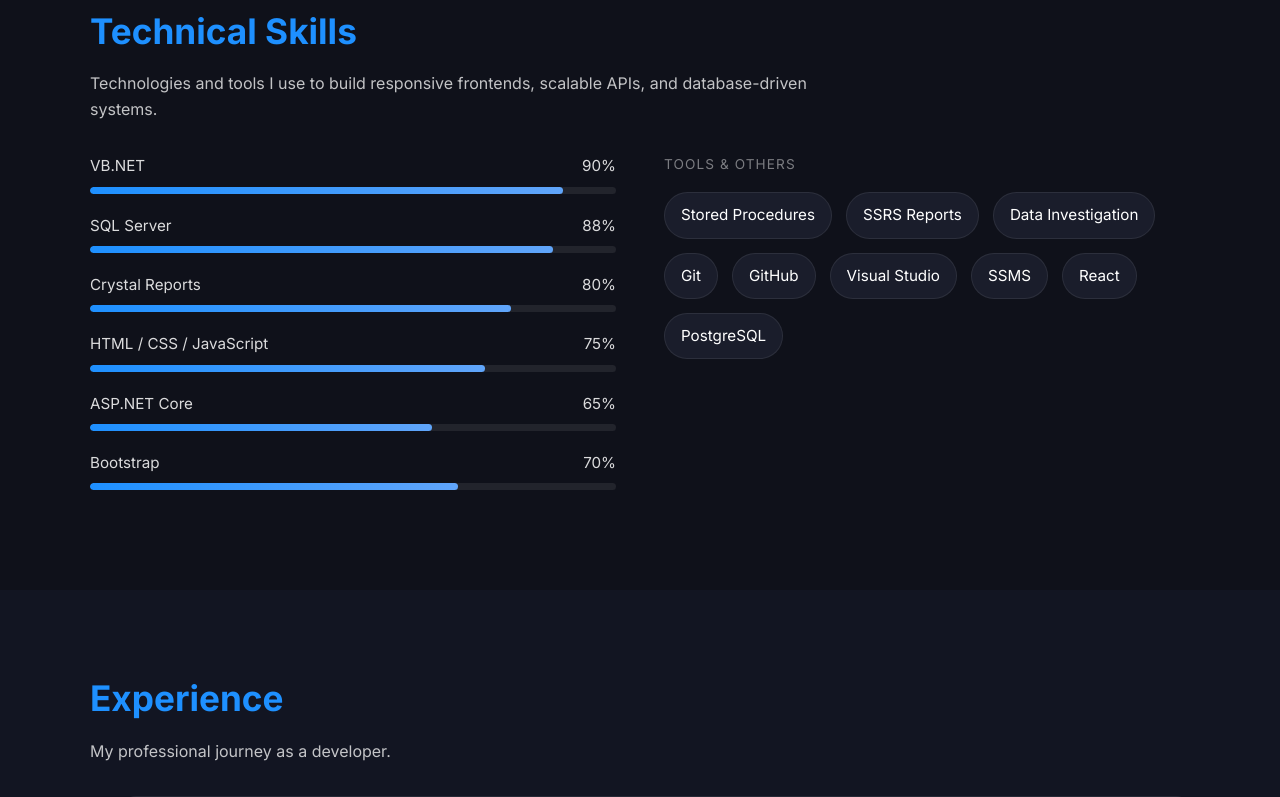
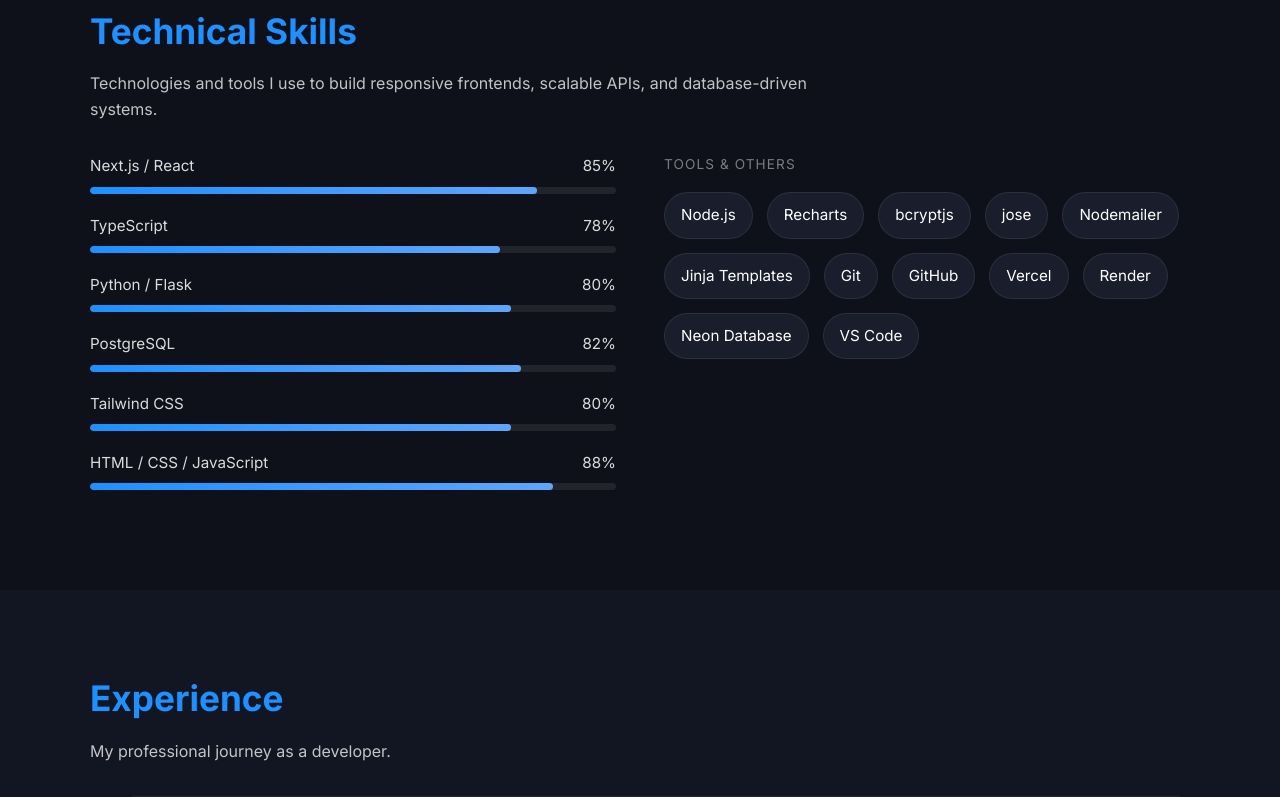
Before and after one commit to engrpaulojimena/web-portfolio, a website: page index.html in a window 1280 px wide. Shown: the part 1627-2424 px from the top of the page. Drawn offline with Linux system fonts and the light colour scheme.

Commit message:
Update project

```diff
--- a/index.html
+++ b/index.html
@@ -39,7 +39,7 @@
       <div class="hero-text">
         <p class="eyebrow">Hello 🙌 , I'm</p>
         <h1>Paulo C. Jimena</h1>
-        <p class="roles">Full Stack Developer | ASP.NET Core | React | SQL Server</p>
+        <p class="roles">Full Stack Developer | Next.js | React | Python | PostgreSQL</p>
         <p class="intro">
           I build modern web applications and business systems with clean design,
           scalable architecture, and practical real-world functionality.
@@ -136,23 +136,23 @@
         <div class="skill-bars">
           <div class="skill-bar-item">
             <div class="skill-bar-header">
-              <span>VB.NET</span><span>90%</span>
+              <span>Next.js / React</span><span>85%</span>
             </div>
             <div class="bar-track">
-              <div class="bar-fill" data-width="90"></div>
+              <div class="bar-fill" data-width="85"></div>
             </div>
           </div>
           <div class="skill-bar-item">
             <div class="skill-bar-header">
-              <span>SQL Server</span><span>88%</span>
+              <span>TypeScript</span><span>78%</span>
             </div>
             <div class="bar-track">
-              <div class="bar-fill" data-width="88"></div>
+              <div class="bar-fill" data-width="78"></div>
             </div>
           </div>
           <div class="skill-bar-item">
             <div class="skill-bar-header">
-              <span>Crystal Reports</span><span>80%</span>
+              <span>Python / Flask</span><span>80%</span>
             </div>
             <div class="bar-track">
               <div class="bar-fill" data-width="80"></div>
@@ -160,26 +160,26 @@
           </div>
           <div class="skill-bar-item">
             <div class="skill-bar-header">
-              <span>HTML / CSS / JavaScript</span><span>75%</span>
+              <span>PostgreSQL</span><span>82%</span>
             </div>
             <div class="bar-track">
-              <div class="bar-fill" data-width="75"></div>
+              <div class="bar-fill" data-width="82"></div>
             </div>
           </div>
           <div class="skill-bar-item">
             <div class="skill-bar-header">
-              <span>ASP.NET Core</span><span>65%</span>
+              <span>Tailwind CSS</span><span>80%</span>
             </div>
             <div class="bar-track">
-              <div class="bar-fill" data-width="65"></div>
+              <div class="bar-fill" data-width="80"></div>
             </div>
           </div>
           <div class="skill-bar-item">
             <div class="skill-bar-header">
-              <span>Bootstrap</span><span>70%</span>
+              <span>HTML / CSS / JavaScript</span><span>88%</span>
             </div>
             <div class="bar-track">
-              <div class="bar-fill" data-width="70"></div>
+              <div class="bar-fill" data-width="88"></div>
             </div>
           </div>
         </div>
@@ -187,15 +187,18 @@
         <div class="skills-tags-group">
           <p class="skills-tags-label">Tools & Others</p>
           <div class="skills-container">
-            <span>Stored Procedures</span>
-            <span>SSRS Reports</span>
-            <span>Data Investigation</span>
+            <span>Node.js</span>
+            <span>Recharts</span>
+            <span>bcryptjs</span>
+            <span>jose</span>
+            <span>Nodemailer</span>
+            <span>Jinja Templates</span>
             <span>Git</span>
             <span>GitHub</span>
-            <span>Visual Studio</span>
-            <span>SSMS</span>
-            <span>React</span>
-            <span>PostgreSQL</span>
+            <span>Vercel</span>
+            <span>Render</span>
+            <span>Neon Database</span>
+            <span>VS Code</span>
           </div>
         </div>
       </div>
@@ -251,8 +254,13 @@
           <p>A web-based system for managing student registration, enrollment, courses, and subject records.</p>
           <div class="project-tags">
             <span>Next.js</span>
+            <span>React</span>
+            <span>TypeScript</span>
+            <span>Tailwind CSS</span>
             <span>PostgreSQL</span>
-            <span>Tailwind CSS</span>
+            <span>Authentication</span>
+            <span>Nodemailer</span>
+            <span>Vercel</span>
           </div>
           <div class="project-links">
             <a href="https://student-registration-system-nine-topaz.vercel.app/" target="_blank" class="btn-project">View Project</a>
@@ -264,9 +272,12 @@
           <h3>POS & Inventory System</h3>
           <p>Sales transactions, inventory tracking, product management, and reporting system for retail businesses.</p>
           <div class="project-tags">
-            <span>ASP.NET Core</span>
-            <span>PostgreSQL</span>
-            <span>React</span>
+            <span>Python</span>
+            <span>Flask</span>
+            <span>Jinja Templates</span>
+            <span>HTML / CSS</span>
+            <span>Neon Database</span>
+            <span>Render</span>
           </div>
           <div class="project-links">
             <a href="https://python-pos-system-jzau.onrender.com" target="_blank" class="btn-project">View Project</a>
```
